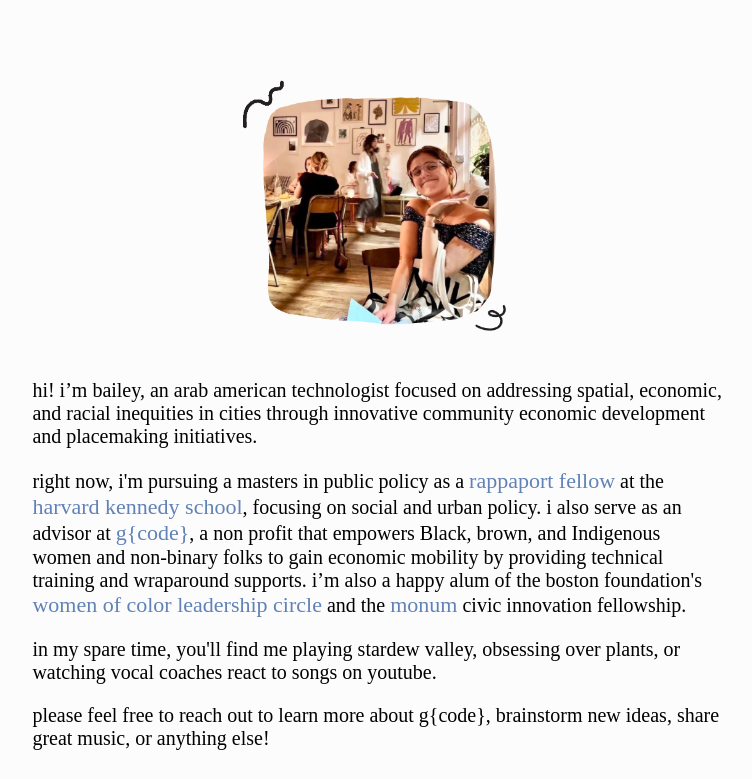
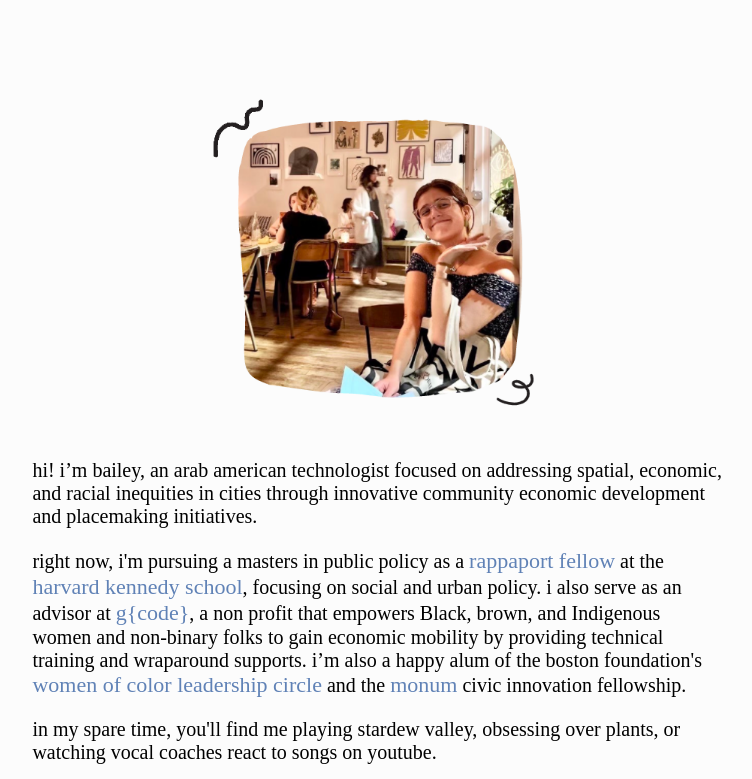
Before and after one commit to BaileySiber/Site, a React app: page / in a window 1280 px wide. Shown: the top 779 px of the page, without its empty margins (262-1014 px from the left). Built offline with nearby package versions, Linux system fonts and the light colour scheme.

Commit message:
making photo a lil bigger

```diff
--- a/src/css/Main.css
+++ b/src/css/Main.css
@@ -29,8 +29,8 @@
   }
 
   .B {
-    width: 45%;
-    margin-top: 3%;
+    width: 55%;
+    margin-top: 5%;
     align-self: flex-end;
   }
 
```
